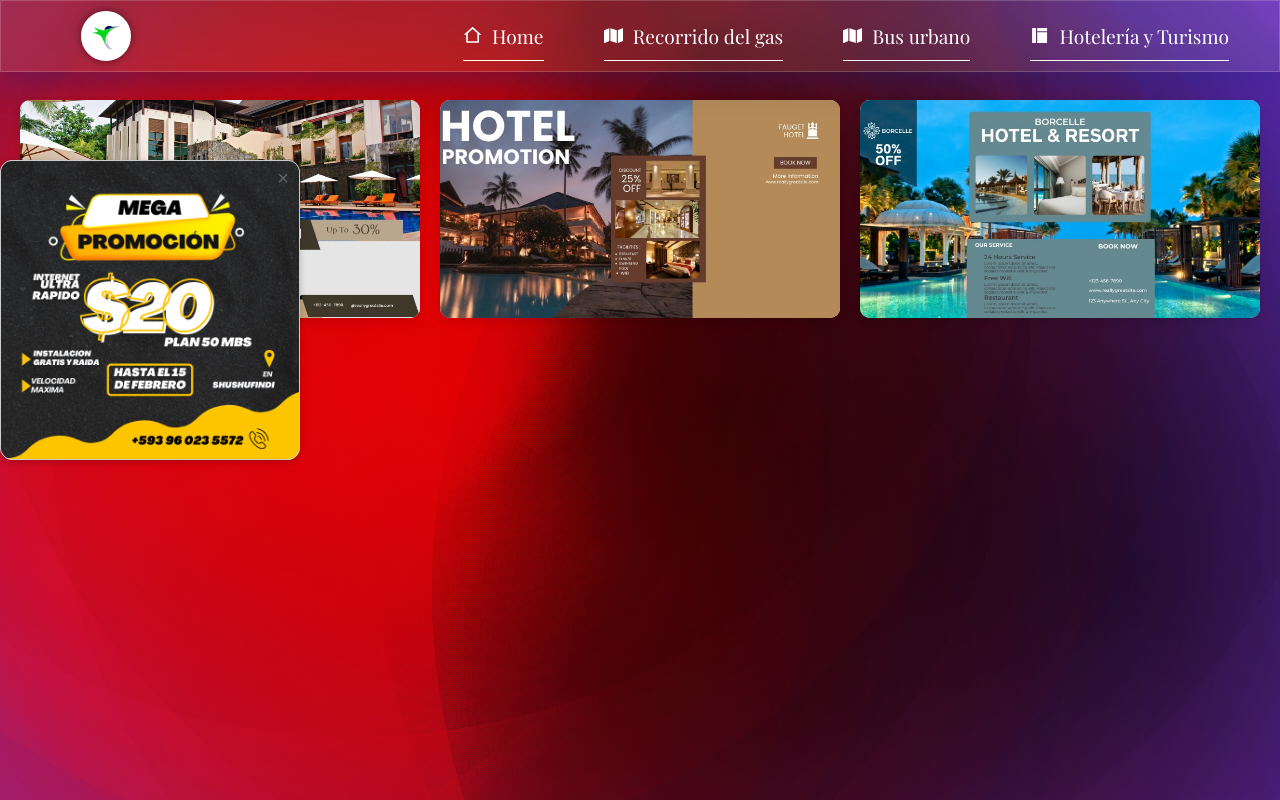
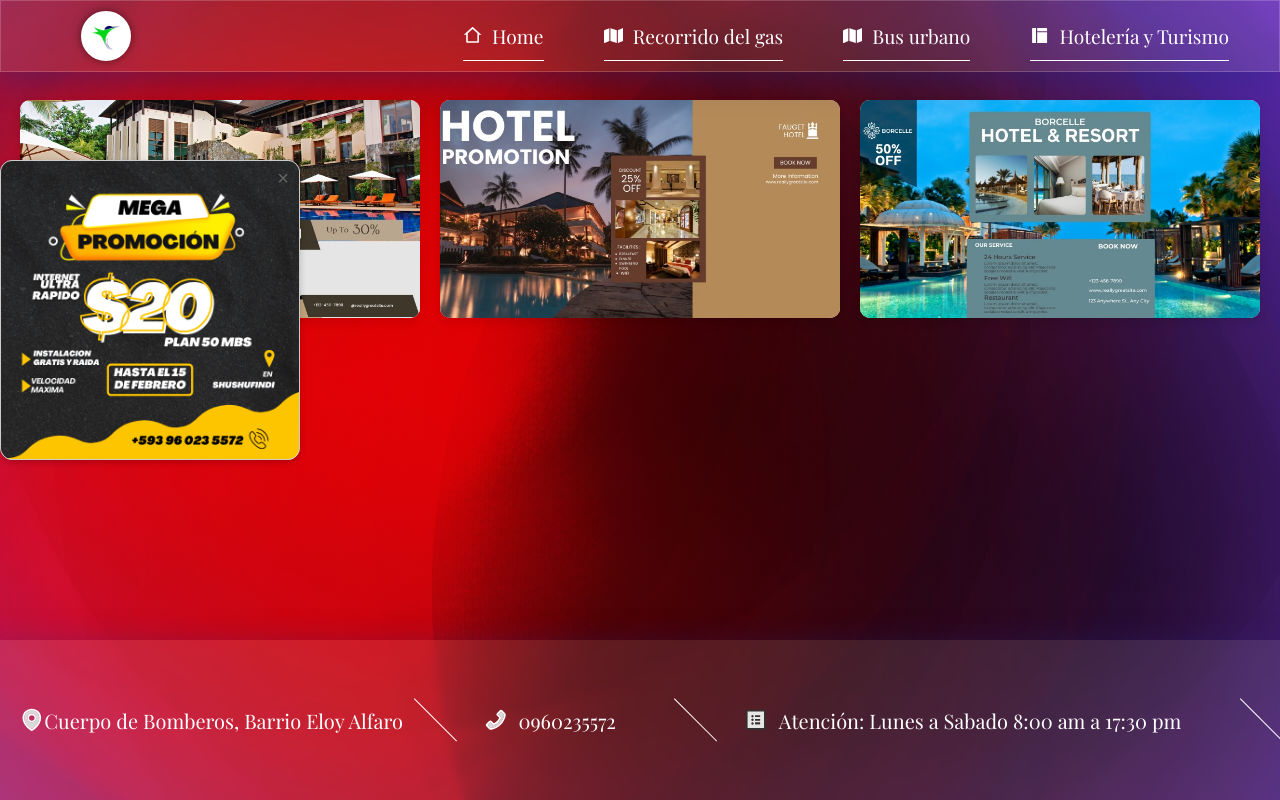
Before and after one commit to JuanISolis/Hostpot, a React (Vite) app: page /hoteleria_y_turismo in a window 1280 px wide. Built offline with nearby package versions, Linux system fonts and the light colour scheme; a web font is replaced by a local one.

Commit message:
agregando el footer

```diff
--- a/src/screens/HotelTourismScreen.jsx
+++ b/src/screens/HotelTourismScreen.jsx
@@ -3,6 +3,7 @@
 import imgHotel2 from "../assetsCris/hotel/hotel2.jpeg"
 import imgHotel3 from "../assetsCris/hotel/hotel3.jpeg"
 import AnimatedHero from "../componentes/heroAnimate/AnimatedHero"
+import { Footer } from "../componentes/Footer"
 
 export const HotelTourismScreen = () => {
   return (
@@ -17,6 +18,7 @@
       <div className={style.cardHotel}>
         <img src={imgHotel3} alt="imagen de hotel 3" />
       </div>
+      <Footer />
     </div>
   )
 }
```
